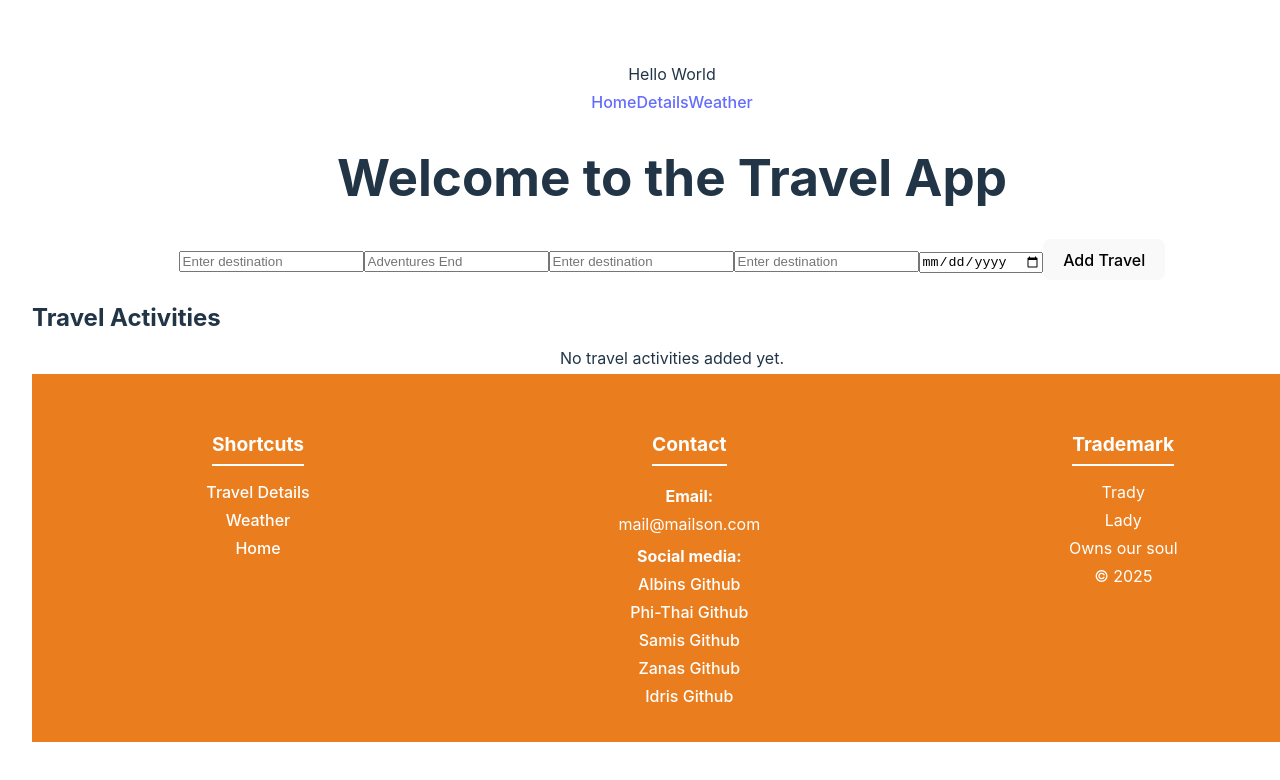
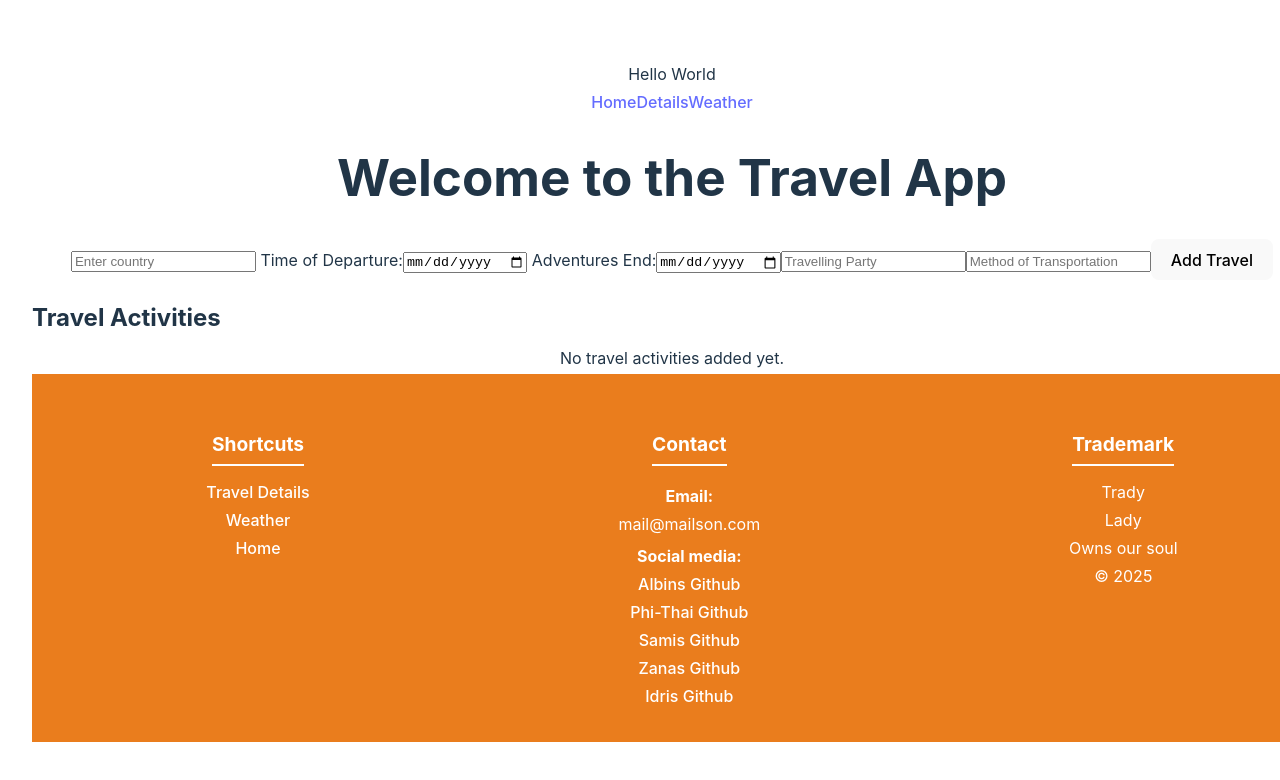
Before and after one commit to Albin-Tenghagen/fullstackPlaner, a React (Vite) app in the folder vite-folder/: page / in a window 1280 px wide. Shown: the top 780 px of the page. Built offline with nearby package versions, Linux system fonts and the light colour scheme.

Commit message:
added correct input fields and it is now working properly, need to adjust css and connect it to activityForm

```diff
--- a/vite-folder/src/components/TravelFormFolder/TravelForm.jsx
+++ b/vite-folder/src/components/TravelFormFolder/TravelForm.jsx
@@ -1,62 +1,66 @@
 import React, { useState } from 'react';
 
 const TravelForm = ({ onSubmit }) => {
-  const [destination, setDestination] = useState('');
+  const [country, setCountry] = useState('');
   const [adventuresEnd, setAdventuresEnd] = useState('');
-  // const [destination, setDestination] = useState('');
-  // const [destination, setDestination] = useState('');
-  const [date, setDate] = useState('');
+  const [timeOfDeparture, setTimeOfDeparture] = useState('');
+  const [travellingParty, setTravellingParty] = useState('');
+  const [methodOfTransportation, setMethodOfTransportation] = useState('');
 
   const handleSubmit = (e) => {
     e.preventDefault(); // Prevent page refresh
 
-    if (!destination || !adventuresEnd || !date) {
-      alert('Please fill in all fields.');
-      return;
-    }
 
-    onSubmit({ destination, adventuresEnd, date }); // Pass new travel item to parent
-    setDestination(''); // Clear input fields
+    onSubmit({ country, timeOfDeparture, methodOfTransportation, adventuresEnd, travellingParty }); // Pass new travel item to parent
+    setCountry(''); // Clear input fields
+    setTimeOfDeparture('');
     setAdventuresEnd('');
-    setDate('');
+    setTravellingParty('');
+    setMethodOfTransportation('');
   };
 
   return (
     <form onSubmit={handleSubmit}>
       <input
         type="text"
-        value={destination}
-        onChange={(e) => setDestination(e.target.value)}
-        placeholder="Enter destination"
+        value={country}
+        onChange={(e) => setCountry(e.target.value)}
+        placeholder="Enter country"
         required
       />
+<label> Time of Departure:
+<input
+                type="date"
+        value={timeOfDeparture}
+        onChange={(e) => setTimeOfDeparture(e.target.value)}
+        required
+      />
+</label>
+<label> Adventures End:
             <input
-        type="text"
-        value={destination}
+        type="date"
+        value={adventuresEnd}
         onChange={(e) => setAdventuresEnd(e.target.value)}
         placeholder="Adventures End"
         required
       />
+      </label>
             <input
         type="text"
-        value={destination}
-        onChange={(e) => setDestination(e.target.value)}
-        placeholder="Enter destination"
+        value={travellingParty}
+        onChange={(e) => setTravellingParty(e.target.value)}
+        placeholder="Travelling Party"
         required
       />
-            <input
+
+<input
         type="text"
-        value={destination}
-        onChange={(e) => setDestination(e.target.value)}
-        placeholder="Enter destination"
+        value={methodOfTransportation}
+        onChange={(e) => setMethodOfTransportation(e.target.value)}
+        placeholder="Method of Transportation"
         required
       />
-      <input
-        type="date"
-        value={date}
-        onChange={(e) => setDate(e.target.value)}
-        required
-      />
+
       <button type="submit">Add Travel</button>
     </form>
   );
--- a/vite-folder/src/components/TravelListFolder/TravelItem.jsx
+++ b/vite-folder/src/components/TravelListFolder/TravelItem.jsx
@@ -26,32 +26,34 @@ const TravelItem = ({ travel, onDelete, onEdit }) => {
         <div>
           <input
             type="text"
-            name="destination"
-            value={editedTravel.destination}
+            name="country"
+            value={editedTravel.country}
             onChange={handleChange}
           />
+
+<input
+            type="date"
+            name="Time of Departure"
+            value={editedTravel.timeOfDeparture}
+            onChange={handleChange}
+          />
+
                     <input
-            type="text"
-            name="adventuresEnd"
+            type="date"
+            name="Adventures End"
             value={editedTravel.adventuresEnd}
             onChange={handleChange}
           />
                     <input
             type="text"
-            name="destination"
-            value={editedTravel.destination}
+            name="Travelling Party"
+            value={editedTravel.travellingParty}
             onChange={handleChange}
           />
                     <input
             type="text"
-            name="destination"
-            value={editedTravel.destination}
-            onChange={handleChange}
-          />
-          <input
-            type="date"
-            name="date"
-            value={editedTravel.date}
+            name="Method of Transportation"
+            value={editedTravel.methodOfTransportation}
             onChange={handleChange}
           />
           <button onClick={handleSave}>Save</button>
@@ -59,7 +61,7 @@ const TravelItem = ({ travel, onDelete, onEdit }) => {
         </div>
       ) : (
         <div>
-          <p>{travel.destination} - {travel.date} - {travel.adventuresEnd} - </p>
+          <p>{travel.country} - {travel.timeOfDeparture} - {travel.adventuresEnd} - {travel.travellingParty} - {travel.methodOfTransportation} </p>
           <button onClick={() => setIsEditing(true)}>Edit</button>
           <button onClick={onDelete}>Delete</button>
         </div>
```
